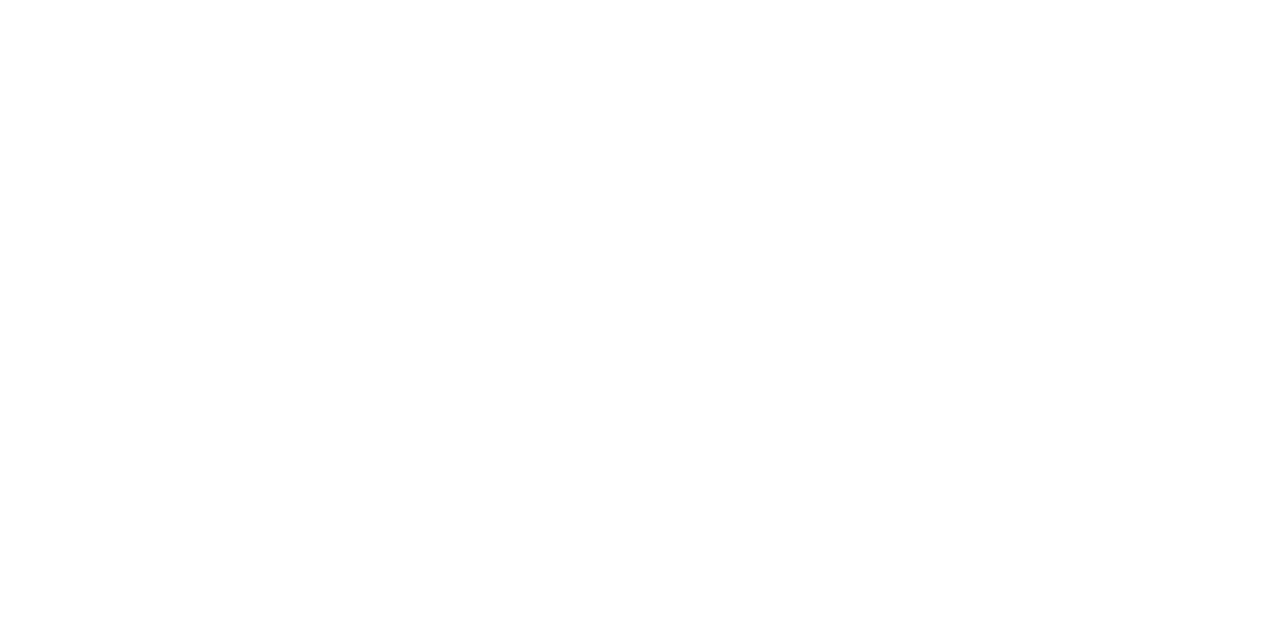
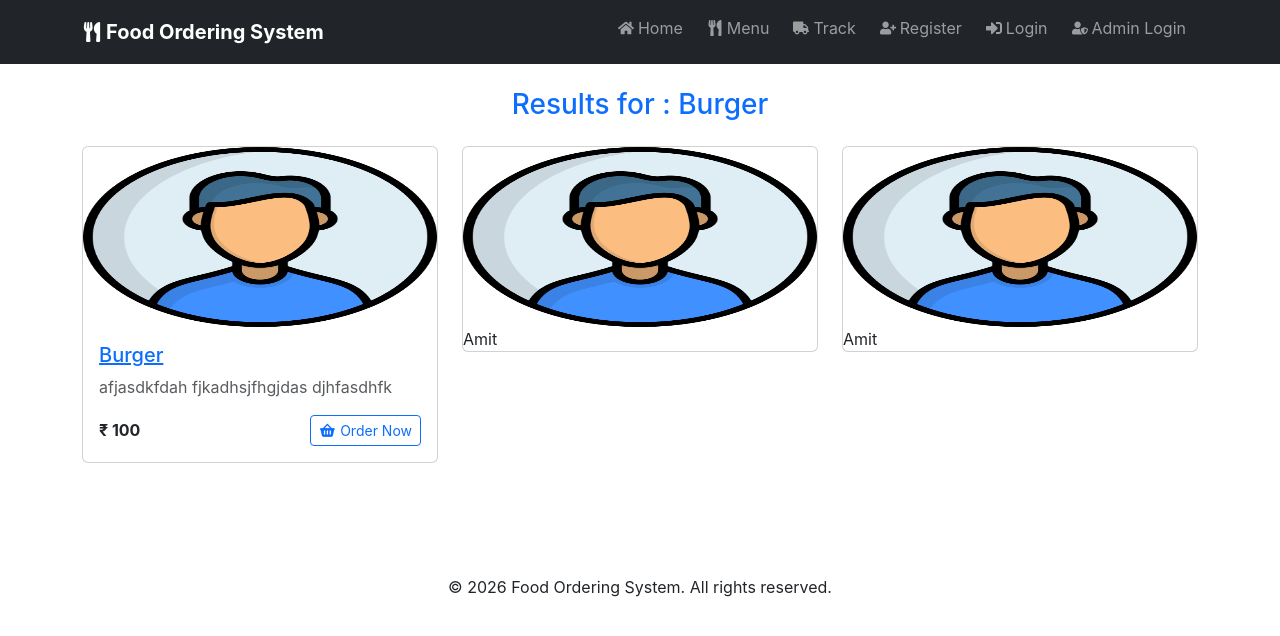
Before and after one commit to gitcoder-amit/FoodOrdering-App, a React (Create React App) app in the folder FoodOrderingSystem/frontend/: page /search in a window 1280 px wide. Before the commit this address had no page. Shown: the top 636 px of the page. Built offline with nearby package versions, Linux system fonts and the light colour scheme.

Commit message:
added SearchPage frontend

```diff
--- a/FoodOrderingSystem/frontend/src/App.js
+++ b/FoodOrderingSystem/frontend/src/App.js
@@ -8,6 +8,7 @@
 import ManageCategory from './pages/manageCategory'
 import AddFood from './pages/addFood';
 import ManageFood from './pages/manageFood';
+import SearchPage from './pages/searchPage';
 
 function App() {
   return (
@@ -20,6 +21,7 @@
         <Route path = '/manage-category' element = {<ManageCategory/>}></Route>
         <Route path = '/add-food' element = {<AddFood/>}></Route>
         <Route path = '/manage-food' element = {<ManageFood/>}></Route>
+        <Route path = '/search' element = {<SearchPage/>}></Route>
       </Routes>
     </Router>
   );
--- a/FoodOrderingSystem/frontend/src/components/PublicLayout.js
+++ b/FoodOrderingSystem/frontend/src/components/PublicLayout.js
@@ -15,7 +15,7 @@
                     <div className="collapse navbar-collapse" id="navbarSupportedContent">
                     <ul className="navbar-nav ms-auto mb-2">
                         <li className="nav-item mx-1">
-                        <Link className="nav-link" aria-current="page" to="#"><FaHome className='me-1'/>Home</Link>
+                        <Link className="nav-link" aria-current="page" to="/"><FaHome className='me-1'/>Home</Link>
                         </li>
                         <li className="nav-item mx-1">
                         <Link className="nav-link" to="#"><FaUtensils className='me-1'/>Menu</Link>
@@ -30,7 +30,7 @@
                         <Link className="nav-link" to="#"><FaSignInAlt className='me-1'/>Login</Link>
                         </li>
                         <li className="nav-item mx-1">
-                        <Link className="nav-link" to="#"><FaUserShield className='me-1'/>Admin Login</Link>
+                        <Link className="nav-link" to="/admin-login"><FaUserShield className='me-1'/>Admin Login</Link>
                         </li>
                     </ul>
                     </div>
--- a/FoodOrderingSystem/frontend/src/pages/AdminLogin.js
+++ b/FoodOrderingSystem/frontend/src/pages/AdminLogin.js
@@ -4,6 +4,7 @@
 import '../styles/admin.css'
 import { toast, ToastContainer, toastContainter } from "react-toastify";
 import 'react-toastify/dist/ReactToastify.css';
+import PublicLayout from "../components/PublicLayout";
 
 const AdminLogin = () => {
     const [username, setUsername] = useState('')
@@ -39,6 +40,7 @@
     }
 
     return (
+        <PublicLayout>
         <div className = 'd-flex justify-content-center align-items-center vh-100' style = {{backgroundImage: "url('/images/admin-bg.jpeg')", backgroundSize:'cover'}}>
             <div className = "card shadow-lg p-4" style = {{maxWidth:'400px',width:'100%'}}>
                 <h4 className = 'text-center mb-4'>
@@ -60,6 +62,7 @@
             </div>
             <ToastContainer position="top-right" autoClose = {2000} />
         </div>
+        </PublicLayout>
     )
 }
 
--- a/FoodOrderingSystem/frontend/src/pages/Home.js
+++ b/FoodOrderingSystem/frontend/src/pages/Home.js
@@ -13,7 +13,7 @@
                     <h1 className='display-4'>Quick & Hot Food, Delievered to you</h1>
                     <p className='lead'>Craving something tasty?, Let's get it to your door!</p>
                     <form method='GET' action='/search' className='d-flex' style={{maxWidth:'600px', margin:'0 auto'}}>
-                        <input type='text' name='q' placeholder='I would like to eat' className='form-control' style={{borderTopRightRadius:0, borderBottomRightRadius:0}}/>
+                        <input type='text' name='q' placeholder='I would like to eat...' className='form-control' style={{borderTopRightRadius:0, borderBottomRightRadius:0}}/>
                         <button style = {{borderTopLeftRadius:0, borderBottomLeftRadius:0}} className='btn btn-warning px-4'>Search</button>
                     </form>
                 </div>
--- /dev/null
+++ b/FoodOrderingSystem/frontend/src/pages/searchPage.js
@@ -0,0 +1,48 @@
+import React from 'react'
+import PublicLayout from '../components/PublicLayout'
+import { Link } from 'react-router-dom'
+import '../styles/home.css'
+
+const SearchPage = () => {
+    return (
+       <PublicLayout>
+            <div className='container py-4'>
+                <h3 className='text-center text-primary'>Results for : Burger</h3>
+                <div className='row mt-4'>
+                    <div className='col-md-4 mb-4'>
+                        <div className='card hovereffect'>
+                            <img src='/images/profile-logo.png' className='card-img-top' style = {{height:'180px'}}/>
+                            <div className='card-body'>
+                                <h5 className='card-title'>
+                                    <Link to='#'>Burger</Link>
+                                </h5>
+                                <p className='card-text text-muted'>afjasdkfdah fjkadhsjfhgjdas djhfasdhfk</p>
+                                <div className='d-flex justify-content-between align-items-center'>
+                                    <span className='fw-bold'>₹ 100</span>
+                                    <Link to='' className='btn btn-outline-primary btn-sm'>
+                                        <i className='fas fa-shopping-basket me-1'></i>Order Now
+                                    </Link>
+                                </div>
+                            </div>
+                        </div>
+                    </div>
+                    <div className='col-md-4 mb-4'>
+                        <div className='card'>
+                            <img src='/images/profile-logo.png' className='card-img-top' style = {{height:'180px'}}/>
+                            Amit
+                        </div>
+                    </div>
+                    <div className='col-md-4 mb-4'>
+                        <div className='card'>
+                            <img src='/images/profile-logo.png' className='card-img-top' style = {{height:'180px'}}/>
+                            Amit
+                        </div>
+                    </div>
+                </div>
+            </div>
+
+       </PublicLayout>
+    )
+}
+
+export default SearchPage
--- a/FoodOrderingSystem/frontend/src/styles/home.css
+++ b/FoodOrderingSystem/frontend/src/styles/home.css
@@ -14,3 +14,14 @@
         min-height: 300px;
     }
 }
+
+
+input::placeholder{
+    font-style: italic;
+}
+
+.hovereffect:hover{
+    transform: scale(1.02);
+    transition: 0.3s ease-in-out;
+    box-shadow: 0 6px 15px rgba(0,0,0,0.5);
+}
```
